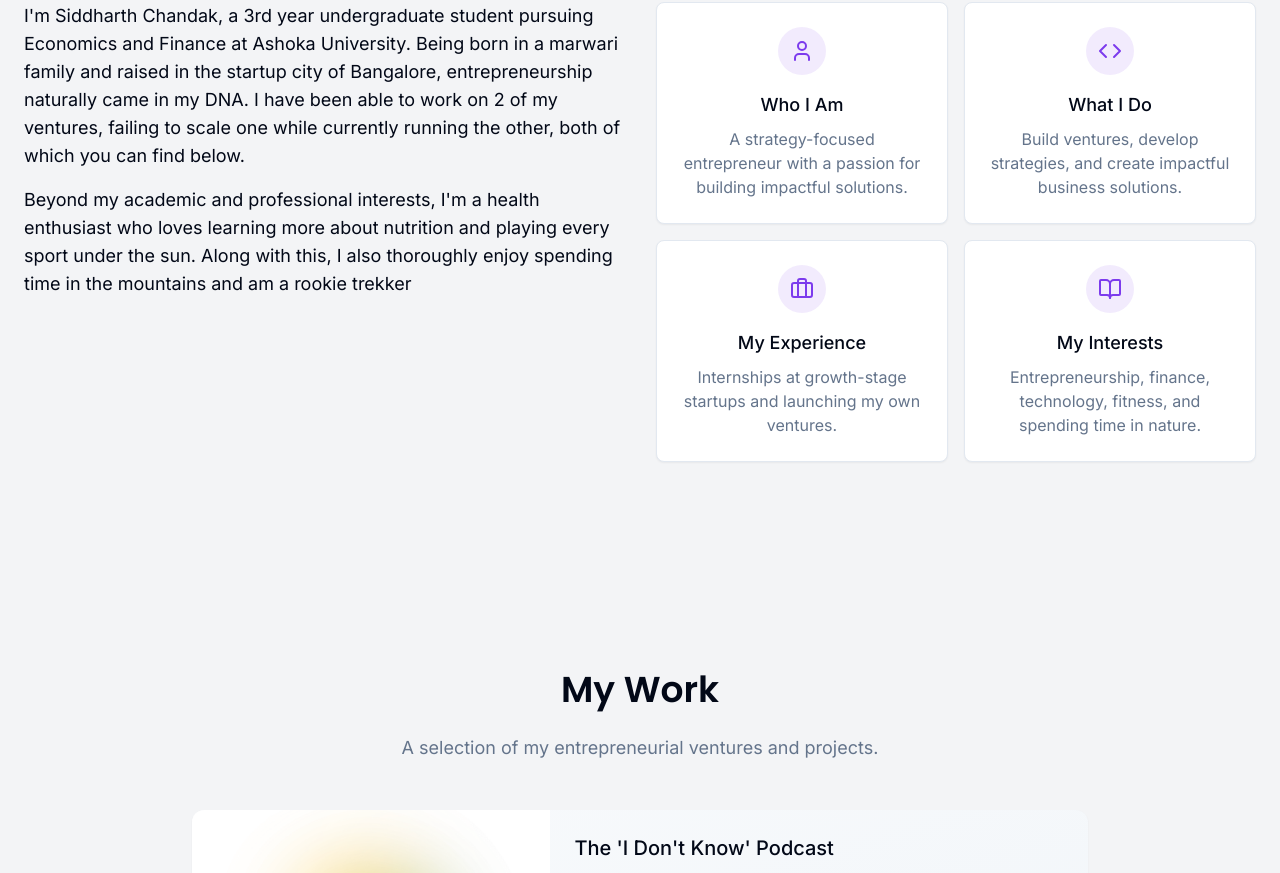
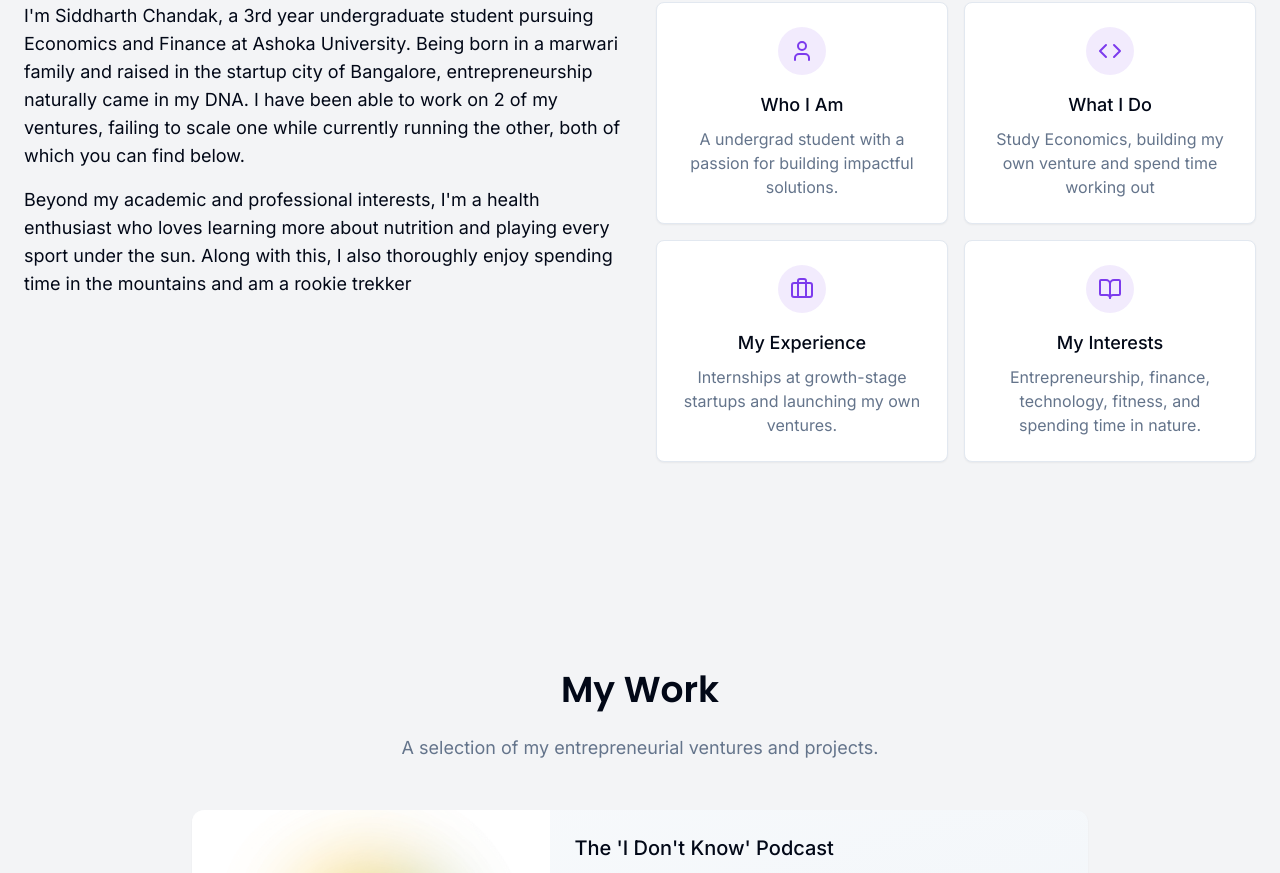
Before and after one commit to siddharth9113/siddharthchandak, a React (Vite) app: page / in a window 1280 px wide. Shown: the part 1100-1973 px from the top of the page. Built offline with nearby package versions, Linux system fonts and the light colour scheme.

Commit message:
Visual edit in Lovable
Edited UI in Lovable

```diff
--- a/src/components/AboutSection.tsx
+++ b/src/components/AboutSection.tsx
@@ -24,9 +24,7 @@ const AboutSection = () => {
                   <User className="h-6 w-6 text-primary" />
                 </div>
                 <h3 className="font-medium text-lg mb-2">Who I Am</h3>
-                <p className="text-muted-foreground">
-                  A strategy-focused entrepreneur with a passion for building impactful solutions.
-                </p>
+                <p className="text-muted-foreground">A undergrad student with a passion for building impactful solutions.</p>
               </CardContent>
             </Card>
 
@@ -36,9 +34,7 @@ const AboutSection = () => {
                   <Code className="h-6 w-6 text-primary" />
                 </div>
                 <h3 className="font-medium text-lg mb-2">What I Do</h3>
-                <p className="text-muted-foreground">
-                  Build ventures, develop strategies, and create impactful business solutions.
-                </p>
+                <p className="text-muted-foreground">Study Economics, building my own venture and spend time working out</p>
               </CardContent>
             </Card>
 
```
